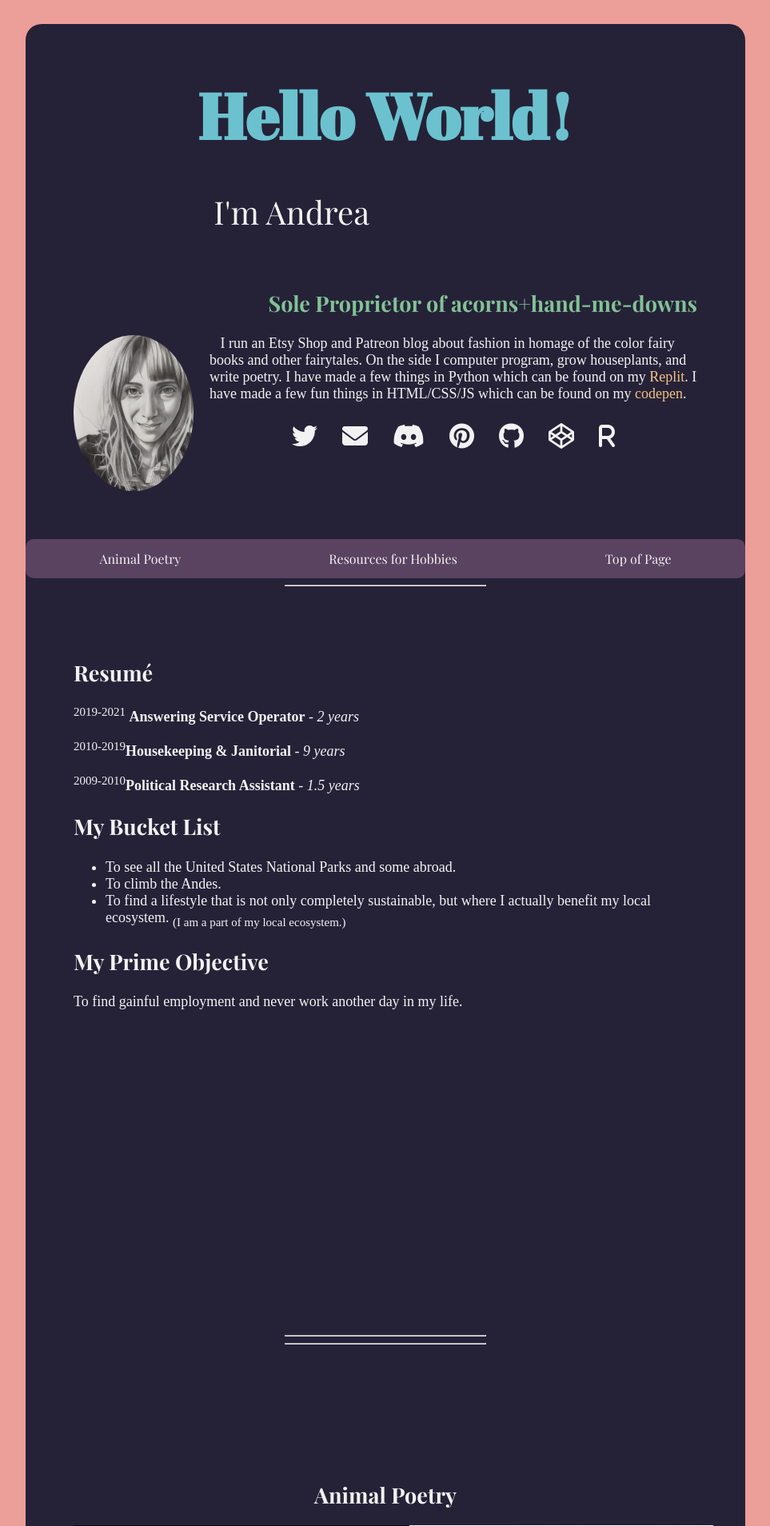
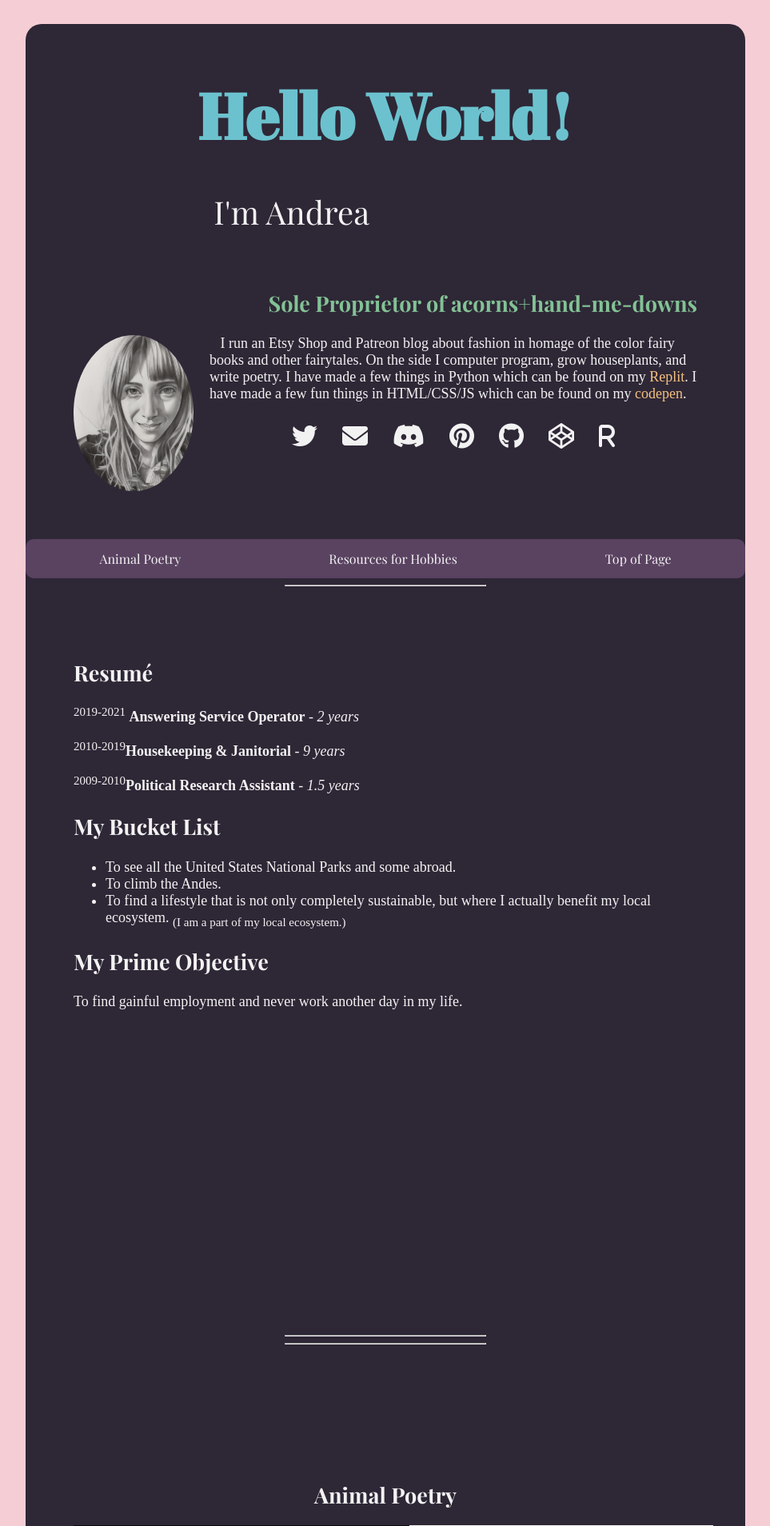
Before and after one commit to aemegi/aemegi.github.io, a PHP site: page / in a window 1280 px wide. Shown: the top 1908 px of the page at 80% size, without its empty margins (158-1121 px from the left). Run offline with PHP 8.4, Linux system fonts and the light colour scheme; some libraries are stand-ins or nearby versions; some web fonts are replaced.

Commit message:
Update styles.css

```diff
--- a/styles.css
+++ b/styles.css
@@ -6,7 +6,7 @@ body {
   padding: 0;
   color: #F2F2F2;
   margin: 30px 0;
-  background-color:#ec9e99;
+  background-color:#f5ced5;
 }
 
 h1, h2 {
@@ -22,7 +22,7 @@ h3, h4, h5, h6 {
 }
 
 main {
-  background-color: #252238;
+  background-color: #2e2736;
   max-width: 900px;
   margin: 0 auto;
   border-radius: 20px;
```
